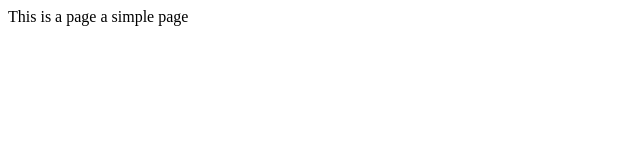
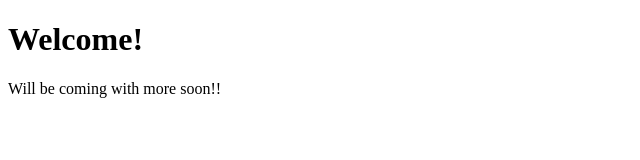
Before and after one commit to ranakhalil/ranakhalil.github.io, a plain HTML site: page index.html in a window 1280 px wide. Shown: the whole page, without its empty margins (0-640 px from the left). Drawn offline with Linux system fonts and the light colour scheme.

Commit message:
simple changes to give some intro message

```diff
--- a/index.html
+++ b/index.html
@@ -4,7 +4,7 @@
   <title>Hi there</title>
 </head>
 <body>
-  This is a page
-  a simple page
+<h1>Welcome!</h1>
+<p>Will be coming with more soon!!</p>
 </body>
 </html>
```
